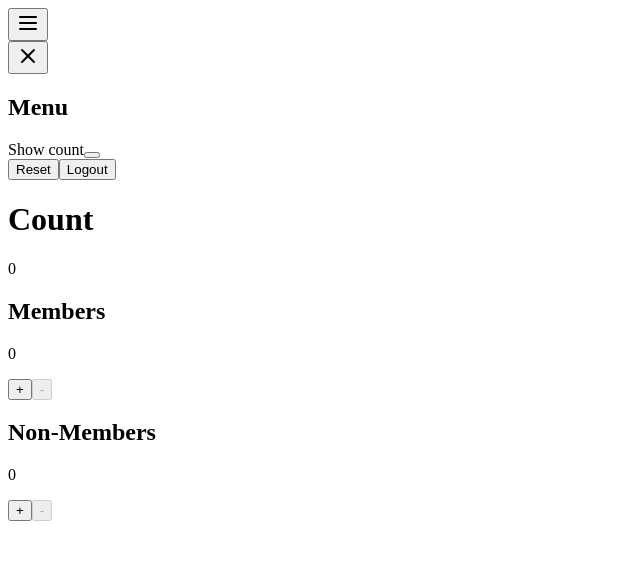
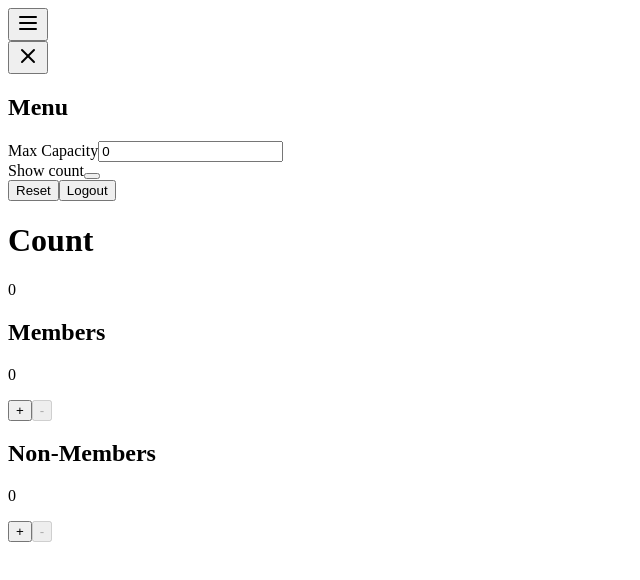
Before and after one commit to eybro/counter_app, a Next.js app: page /home in a window 1280 px wide. Shown: the top 580 px of the page, without its empty margins (0-640 px from the left). Built offline with nearby package versions, Linux system fonts and the light colour scheme; no server answers.

Commit message:
added max capacity field

```diff
--- a/src/pages/home.tsx
+++ b/src/pages/home.tsx
@@ -14,6 +14,10 @@ export default function CounterApp() {
   const [error] = useState("");
   const [isConnected, setIsConnected] = useState(true);
   const [isVisible, setIsVisible] = useState(true);
+  const [maxCapacity, setMaxCapacity] = useState(0);
+  const [tempCapacity, setTempCapacity] = useState<number>(maxCapacity);
+  const [showConfirm, setShowConfirm] = useState<boolean>(false);
+  const [showPopup, setShowPopup] = useState<boolean>(false);
 
 
   useEffect(() => {
@@ -39,7 +43,13 @@ export default function CounterApp() {
     });
 
     newSocket.on("updateVisibility", (visible: boolean) => {
+      console.log("Visibility updated:", visible);
       setIsVisible(visible);
+    });
+
+    newSocket.on("updateMaxCapacity", (maxCapacity: number) => {
+      setMaxCapacity(maxCapacity);
+      setTempCapacity(maxCapacity);
     });
 
     setSocket(newSocket);
@@ -75,6 +85,19 @@ export default function CounterApp() {
     socket?.emit("toggleVisibility", newVisibility);
   };
 
+  const handleMaxCapacity = (newMaxCapacity: number) => {
+    setMaxCapacity(newMaxCapacity);
+    socket?.emit("updateMaxCapacity", newMaxCapacity);
+  };
+
+  const handleConfirm = () => {
+    setMaxCapacity(tempCapacity);
+    setShowConfirm(false);
+    handleMaxCapacity(tempCapacity);
+    setShowPopup(true); // Show popup
+
+    setTimeout(() => setShowPopup(false), 3000);
+  };
   const totalCount = memberCount + nonMemberCount;
 
   if (loading) return <p className="text-center text-2xl">Loading...</p>;
@@ -112,6 +135,40 @@ export default function CounterApp() {
         </div>
 
         <div className="p-4 flex flex-col gap-4">
+
+        <div className="p-4 flex flex-col gap-2">
+    <label htmlFor="maxCapacity" className="text-xl font-medium">
+      Max Capacity
+    </label>
+    <input
+      id="maxCapacity"
+      type="number"
+      min="0"
+      value={tempCapacity}
+      onChange={(e) => {
+        const value = Math.max(0, Number(e.target.value));
+        setTempCapacity(value);
+        setShowConfirm(true);
+      }}
+      className="w-full p-2 border rounded-lg text-lg"
+      placeholder="Enter max capacity"
+    />
+
+{showConfirm && (
+      <button
+        onClick={handleConfirm}
+        className="mt-2 px-4 py-2 bg-blue-500 text-white rounded-lg hover:bg-blue-600 transition"
+      >
+        Confirm
+      </button>
+    )}
+
+{showPopup && (
+      <div className="fixed top-4 right-4 bg-green-500 text-white px-4 py-2 rounded-md shadow-lg">
+        Capacity updated to {maxCapacity}!
+      </div>
+    )}
+  </div>
 
         <div className="p-4 flex items-center gap-4">
         <span className="text-xl font-medium">Show count</span>
```
Lines whose indentation alone changed are shown as unchanged.
